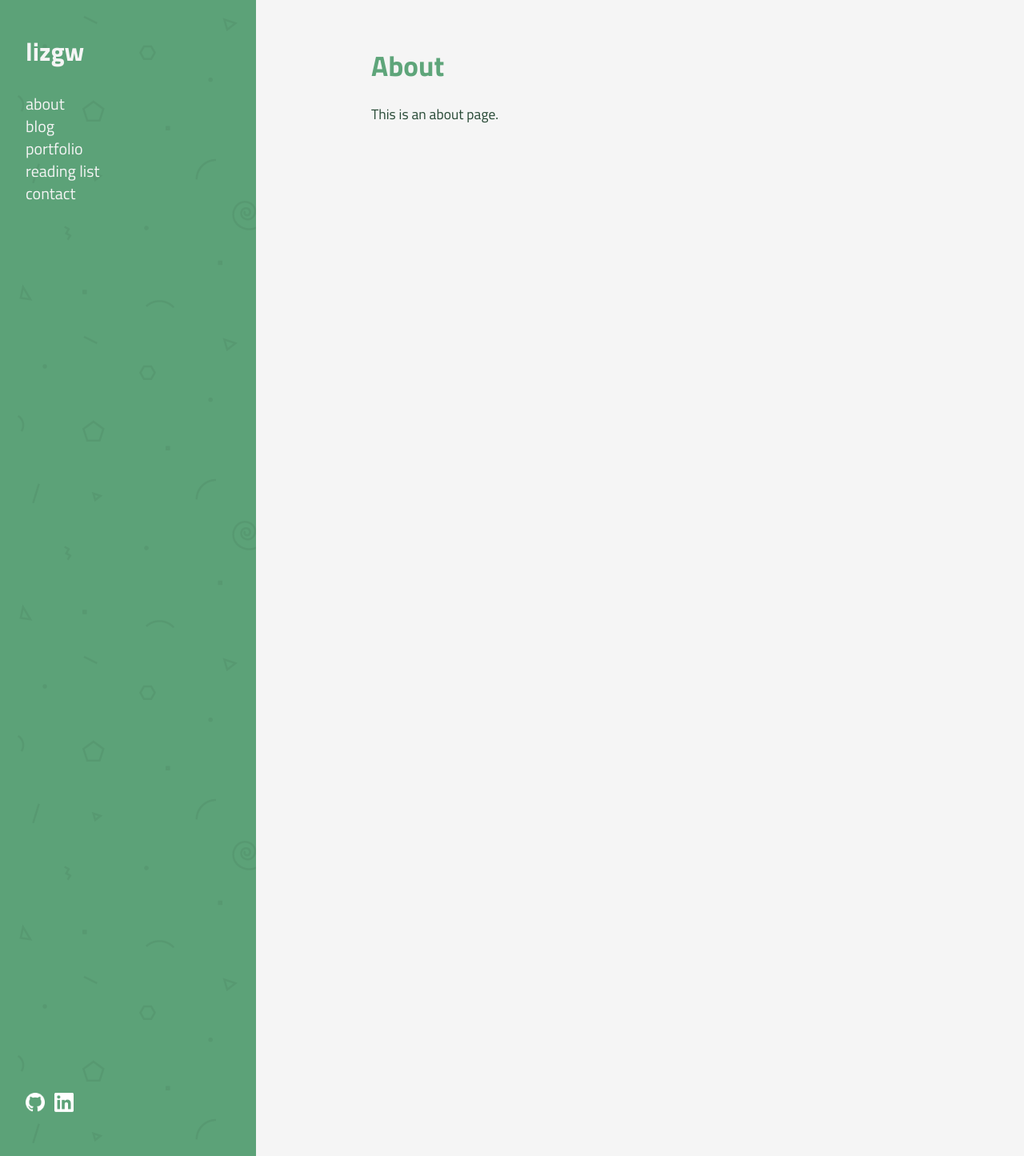
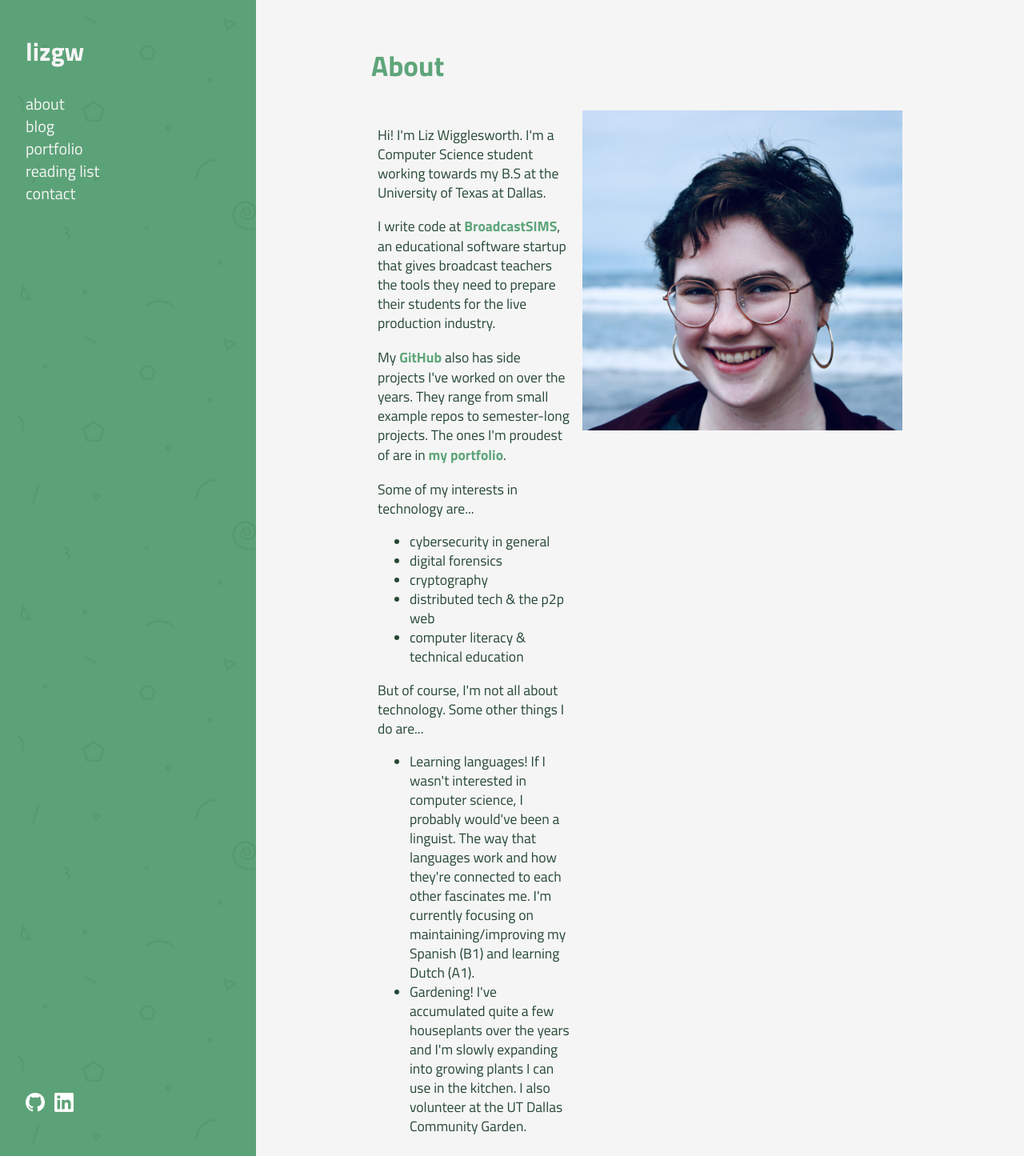
Before and after one commit to gh0staria/gh0staria.github.io, a Jekyll site: the page built from about.html, in a window 1280 px wide. Shown: the whole page at 80% size. Built offline with Jekyll 4.4.1, drawn with Linux system fonts in a browser that asks for light colours.

Commit message:
Write about page

```diff
--- a/_sass/main.scss
+++ b/_sass/main.scss
@@ -199,3 +199,17 @@ a:hover {
   display: block;
   padding: 1rem;
 }
+
+.about {
+  display: flex;
+  flex-direction: row;
+}
+
+.about img {
+  max-width: 400px;
+}
+
+.about section {
+  padding: 0.5rem;
+  flex-shrink: 1;
+}
--- /dev/null
+++ b/about.html
@@ -0,0 +1,41 @@
+---
+title: About
+layout: default
+permalink: /about
+---
+
+<h1>About</h1>
+<div class="about">
+  <section class="about-text">
+    <p>Hi! I'm Liz Wigglesworth. I'm a Computer Science student working towards my B.S at the University of Texas at
+      Dallas.</p>
+    <p>I write code at <a href="https://broadcastsims.com/" target="_blank">BroadcastSIMS</a>, an educational software
+      startup that gives broadcast
+      teachers the tools they need to prepare their students for the live production industry.</p>
+    <p>My <a href="https://github.com/lizgw" target="_blank">GitHub</a> also has side projects I've worked on over the
+      years. They range from small
+      example repos to semester-long projects. The ones I'm proudest of are in <a href="/portfolio">my portfolio</a>.
+    </p>
+    <p>Some of my interests in technology are...</p>
+    <ul>
+      <li>cybersecurity in general</li>
+      <li>digital forensics</li>
+      <li>cryptography</li>
+      <li>distributed tech &amp; the p2p web</li>
+      <li>computer literacy &amp; technical education</li>
+    </ul>
+    <p>But of course, I&#39;m not all about technology. Some other things I do are...</p>
+    <ul>
+      <li>Learning languages! If I wasn&#39;t interested in computer science, I probably would&#39;ve been a linguist.
+        The
+        way that languages work and how they&#39;re connected to each other fascinates me. I&#39;m currently focusing on
+        maintaining/improving my Spanish (B1) and learning Dutch (A1).</li>
+      <li>Gardening! I&#39;ve accumulated quite a few houseplants over the years and I&#39;m slowly expanding into
+        growing
+        plants I can use in the kitchen. I also volunteer at the UT Dallas Community Garden.</li>
+    </ul>
+  </section>
+  <section>
+    <img src="./assets/images/profilev2-square-500px.jpg" alt="Liz's Profile Picture">
+  </section>
+</div>
--- a/about.md
+++ /dev/null
@@ -1,8 +0,0 @@
----
-title: About
-layout: default
-permalink: /about
----
-# About
-
-This is an about page.
```
Also changed, not shown: assets/images/profilev2-square-500px.jpg (added).
